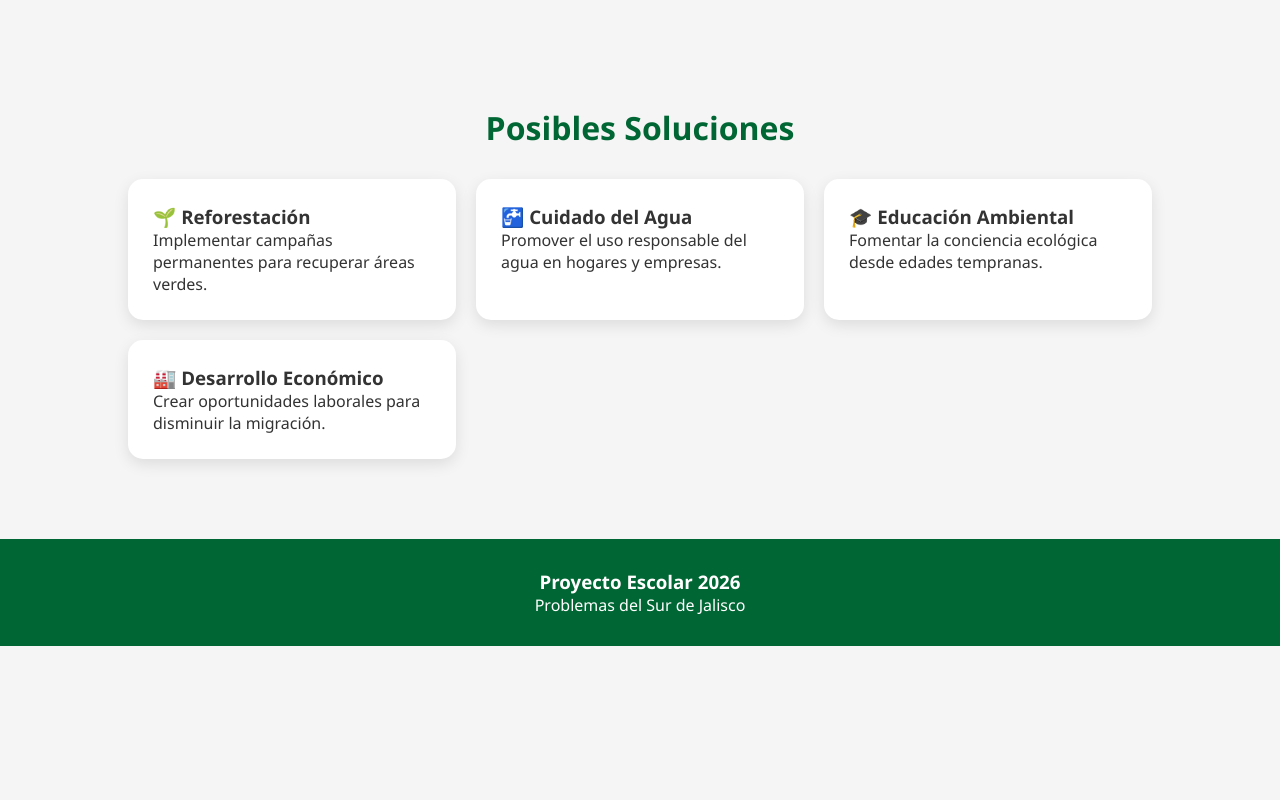
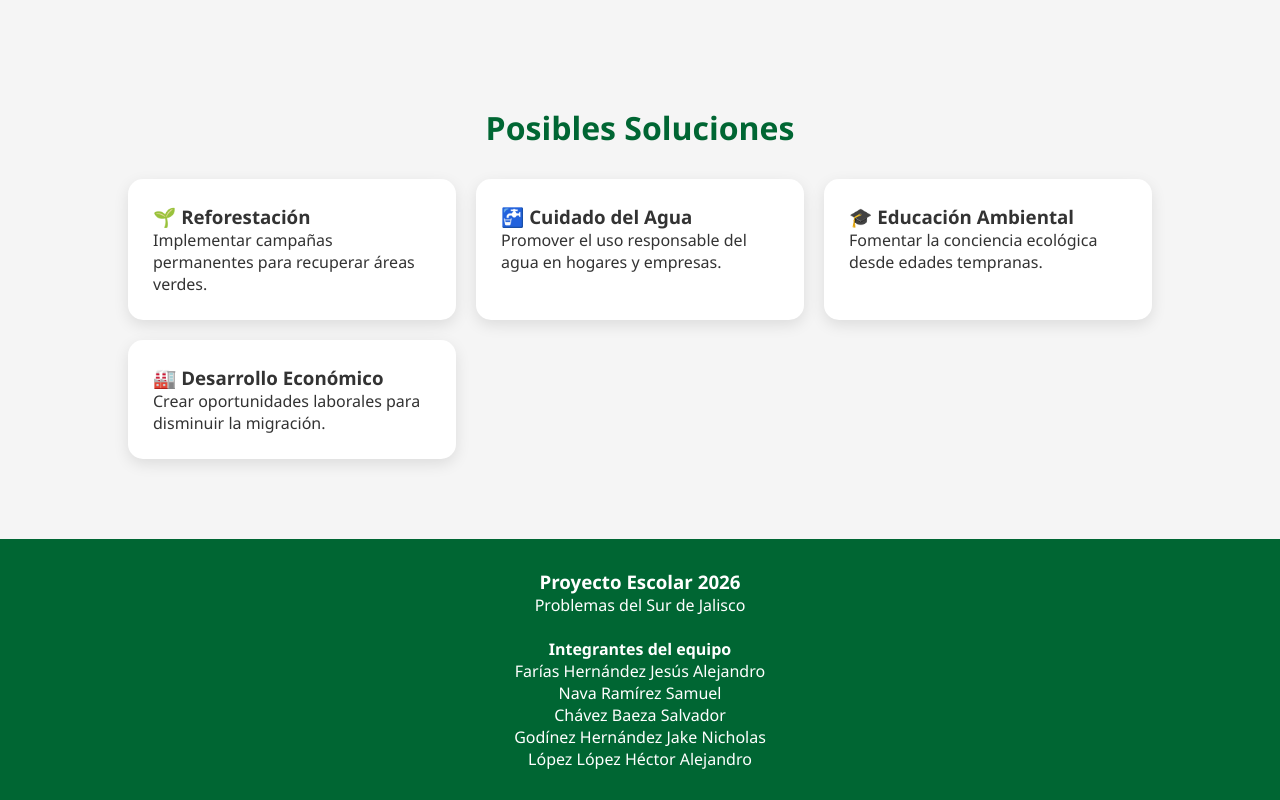
Before and after one commit to jesusalejandroifarias-crypto/mi-proyecto, a plain HTML site: page index.html in a window 1280 px wide. Shown: the part 2731-3531 px from the top of the page. Before the commit the page ends 3377 px from the top, so only its background shows below. Drawn offline with Linux system fonts and the light colour scheme.

Commit message:
Update index.html

```diff
--- a/index.html
+++ b/index.html
@@ -310,10 +310,20 @@ Migración
 </section>
 
 <footer>
-<h3>Proyecto Escolar 2026</h3>
-<p>Problemas del Sur de Jalisco</p>
+    <h3>Proyecto Escolar 2026</h3>
+    <p>Problemas del Sur de Jalisco</p>
+
+    <br>
+
+    <h4>Integrantes del equipo</h4>
+
+    <p>Farías Hernández Jesús Alejandro</p>
+    <p>Nava Ramírez Samuel</p>
+    <p>Chávez Baeza Salvador</p>
+    <p>Godínez Hernández Jake Nicholas</p>
+    <p>López López Héctor Alejandro</p>
+
 </footer>
-
 <button class="darkmode" onclick="modoOscuro()">🌙</button>
 
 <script>
```
